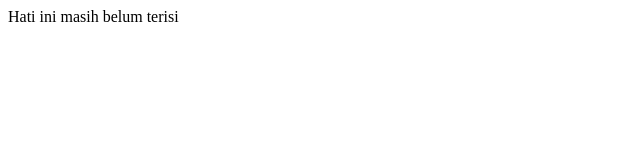
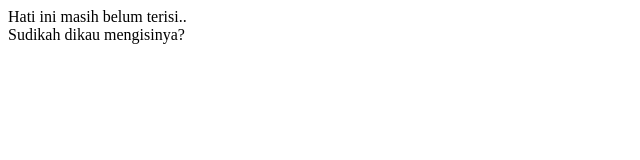
Before and after one commit to wahyu98apr/wahwahyuknr.github.io, a plain HTML site: page index.html in a window 1280 px wide. Shown: the whole page, without its empty margins (0-640 px from the left). Drawn offline with Linux system fonts and the light colour scheme.

Commit message:
Update index.html

```diff
--- a/index.html
+++ b/index.html
@@ -1,4 +1,4 @@
 <html>
-<head><title>Hati ini masih belum terisi</title></head>
-<body>Hati ini masih belum terisi</body>
+<head><meta content='width=device-width, initial-scale=1' name='viewport'/><title>Hati ini masih belum terisi</title></head>
+<body>Hati ini masih belum terisi..<br>Sudikah dikau mengisinya?</body>
 </html>
```
